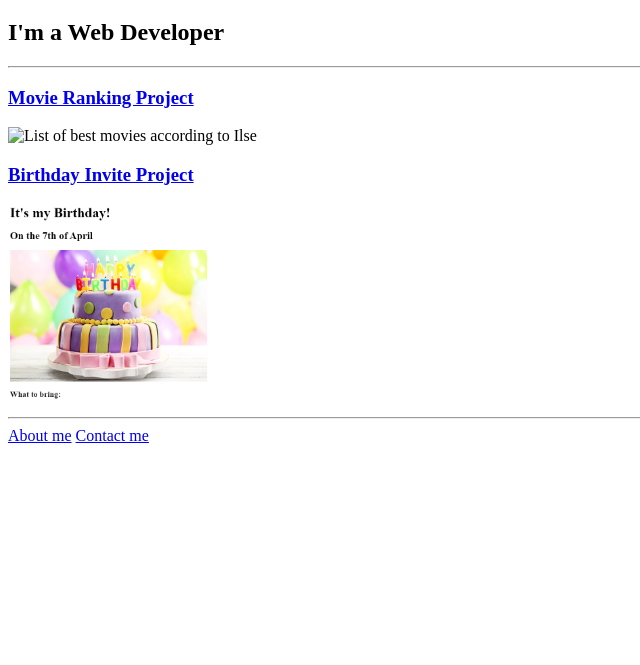
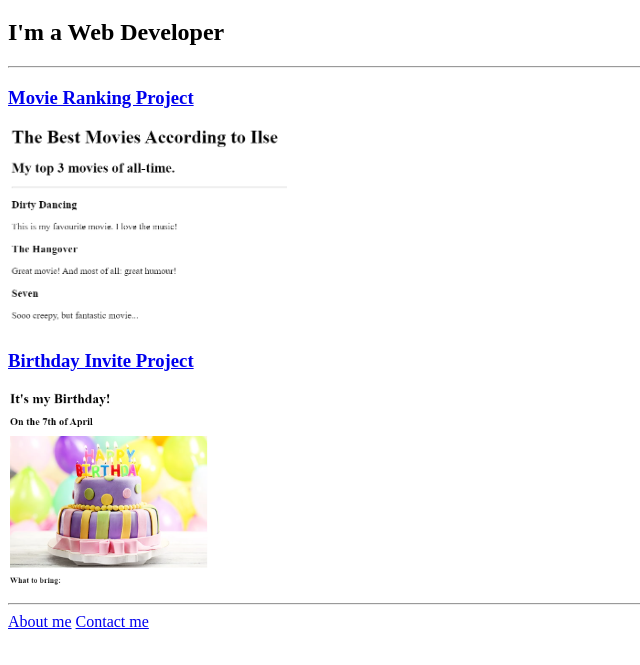
Before and after one commit to ilsef/html-portfolio, a plain HTML site: page index.html in a window 1280 px wide. Shown: the part 61-726 px from the top of the page, without its empty margins (0-640 px from the left). Drawn offline with Linux system fonts and the light colour scheme.

Commit message:
Update index.html

```diff
--- a/index.html
+++ b/index.html
@@ -22,7 +22,7 @@ https://developer.mozilla.org/en-US/docs/Web/HTML/Element/img#attr-height -->
 
         <h3><a href="./public/movie-ranking-ilse.html">Movie Ranking Project</a></h3>
 
-        <img src="./assets/images/movieranking.png/" height="200" alt="List of best movies according to Ilse"/>
+        <img src="./assets/images/movieranking.png" height="200" alt="List of best movies according to Ilse"/>
 
         <h3><a href="./public/birthday-invite-ilse.html">Birthday Invite Project</a></h3>
 
```
